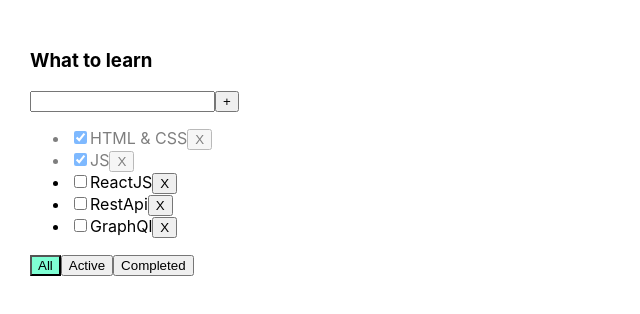
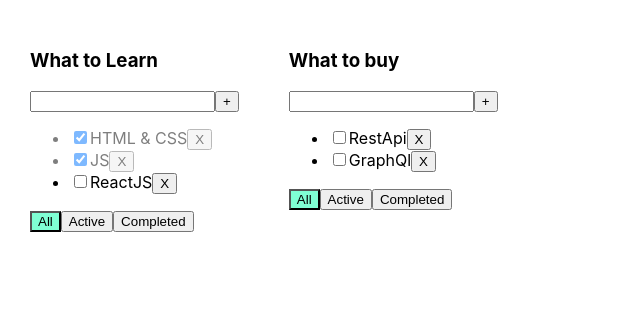
Before and after one commit to Yuri1011/TaskList, a React (Create React App) app: page / in a window 1280 px wide. Shown: the top 314 px of the page, without its empty margins (0-640 px from the left). Built offline with nearby package versions, Linux system fonts and the light colour scheme.

Commit message:
commit: modified file, add new state todoLists and typed it, and also add function removeTodolist, modified state tasks and also all function in component App.

```diff
--- a/src/App.tsx
+++ b/src/App.tsx
@@ -1,60 +1,114 @@
 import React, {useState} from 'react';
 import './App.css';
-import {TodoList} from "./TodoList";
+import {TaskType, TodoList} from "./TodoList";
 import {v1} from "uuid";
 
+type TaskStateType = {
+    [key: string]: Array<TaskType>
+}
 export type FilterValuesType = 'all' | 'completed' | 'active';
+type TodoListType = {
+    id: string,
+    title: string,
+    filter: string
+}
+
+function App() {
+    let todoListId_1 = v1();
+    let todoListId_2 = v1();
 
 
-function App() {
+    let [todoLists, setTodoLists] = useState<Array<TodoListType>>([
+        {
+            id: todoListId_1,
+            title: 'What to Learn',
+            filter: 'all'
+        },
+        {
+            id: todoListId_2,
+            title: 'What to buy',
+            filter: 'all'
+        }
+    ])
 
-    let [tasks, setTask] = useState(
+    let [tasks, setTasks] = useState<TaskStateType>({
+        [todoListId_1]:
             [
                 {id: v1(), title: 'HTML & CSS', isDone: true},
                 {id: v1(), title: 'JS', isDone: true},
-            {id: v1(), title: 'ReactJS', isDone: false},
+                {id: v1(), title: 'ReactJS', isDone: false}
+            ],
+        [todoListId_2]:
+            [
                 {id: v1(), title: 'RestApi', isDone: false},
                 {id: v1(), title: 'GraphQl', isDone: false}
             ]
-    )
+    })
 
-    function addTask(title: string) {
-        let task = {id: v1(), title: title, isDone: false}
-        let newTasks = [task, ...tasks];
-        setTask(newTasks);
+    function removeTodoList(id: string) {
+        setTodoLists(todoLists.filter(tl => tl.id != id));
+        delete tasks[id];
+        setTasks({...tasks});
     }
 
-    function removeTask(id: string) {
-        let filterTask = tasks.filter(task => task.id !== id);
-        setTask(filterTask);
+    function addTask(title: string, todoListId: string) {
+        let task = {id: v1(), title: title, isDone: false}
+        let todoListTasks = tasks[todoListId];
+        tasks[todoListId] = [task, ...todoListTasks];
+        setTasks({...tasks});
     }
 
-    let [filter, setFilter] = useState<FilterValuesType>('all');
-    let tasksForTodoList = tasks;
-
-    if (filter === 'active') {
-        tasksForTodoList = tasks.filter(task => !task.isDone);
-    }
-    if (filter === 'completed') {
-        tasksForTodoList = tasks.filter(task => task.isDone);
+    function removeTask(id: string, todoListId: string) {
+        let todoListTasks = tasks[todoListId];
+        tasks[todoListId] = todoListTasks.filter(t => t.id != id);
+        setTasks({...tasks});
     }
 
-    function changeFilter(value: FilterValuesType) {
-        setFilter(value);
+    function changeFilter(value: FilterValuesType, todoListId: string) {
+        let todolist = todoLists.find(tl => tl.id === todoListId);
+        if (todolist) {
+            todolist.filter = value;
+            setTodoLists([...todoLists]);
+        }
     }
 
-    function changeStatus(id: string, isDone: boolean) {
-        let task = tasks.find(t => t.id === id);
+    function changeStatus(id: string, isDone: boolean, todoListId: string) {
+        let todoListTasks = tasks[todoListId];
+        let task = todoListTasks.find(t => t.id === id);
         if (task) {
             task.isDone = isDone;
-            setTask([...tasks]);
+            setTasks({...tasks});
         }
     }
 
     return (
         <div className="App">
-            <TodoList title={'What to learn'} tasks={tasksForTodoList} removeTask={removeTask}
-                      changeFilter={changeFilter} addTask={addTask} filter={filter} changeTaskStatus={changeStatus}/>
+            {
+                todoLists.map(tl => {
+                        let allTodoListTasks = tasks[tl.id];
+                        let tasksForTodoList = allTodoListTasks;
+
+                        if (tl.filter === 'active') {
+                            tasksForTodoList = allTodoListTasks.filter(task => !task.isDone);
+                        }
+                        if (tl.filter === 'completed') {
+                            tasksForTodoList = allTodoListTasks.filter(task => task.isDone);
+                        }
+                        return <TodoList title={tl.title}
+                                         tasks={tasksForTodoList}
+                                         removeTask={removeTask}
+                                         changeFilter={changeFilter}
+                                         addTask={addTask}
+                                         filter={tl.filter}
+                                         changeTaskStatus={changeStatus}
+                                         removeTodoList={removeTodoList}
+                                         id={tl.id}
+                                         key={tl.id}
+
+                        />
+                    }
+                )
+            }
         </div>
     );
 }
```
Lines whose indentation alone changed are shown as unchanged.
